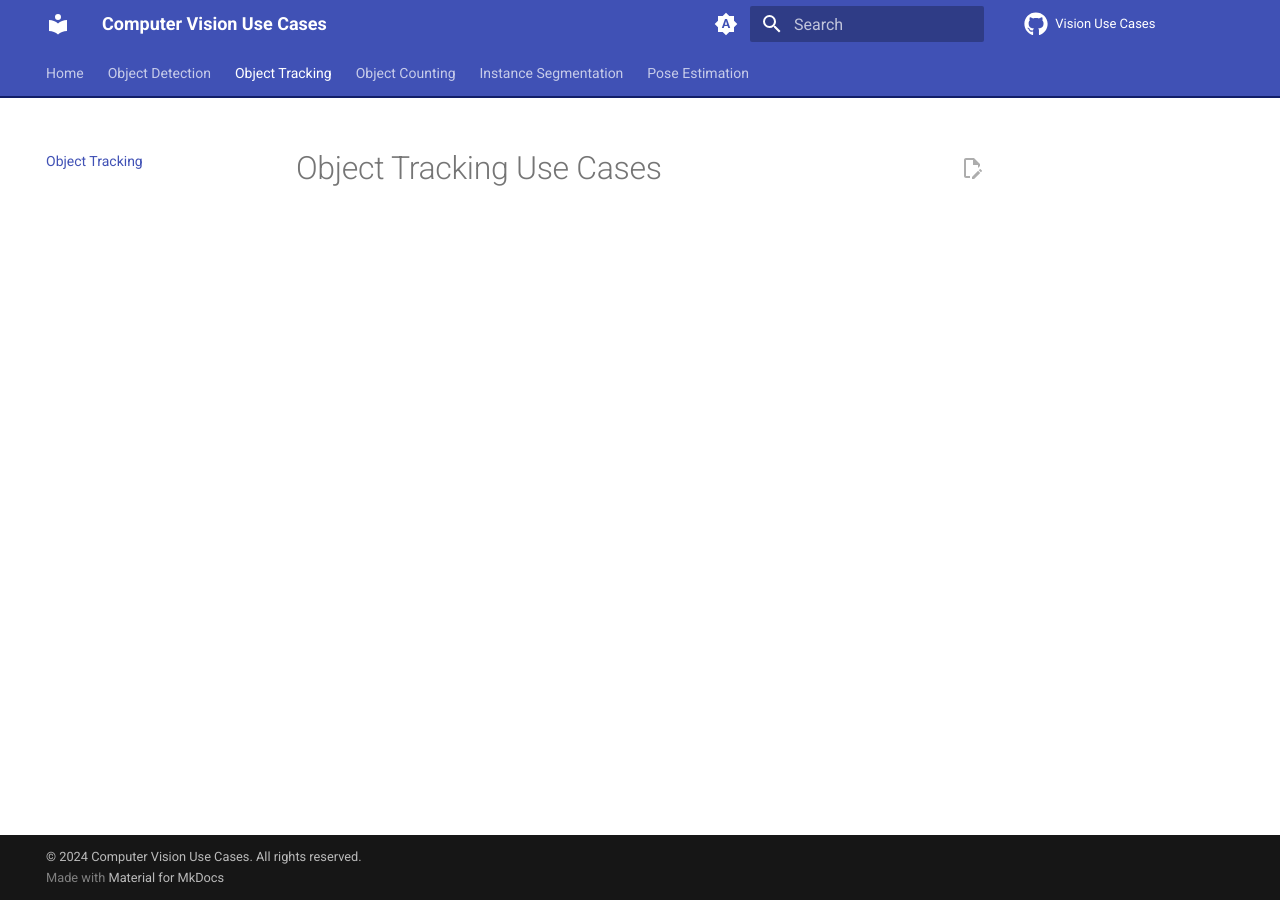
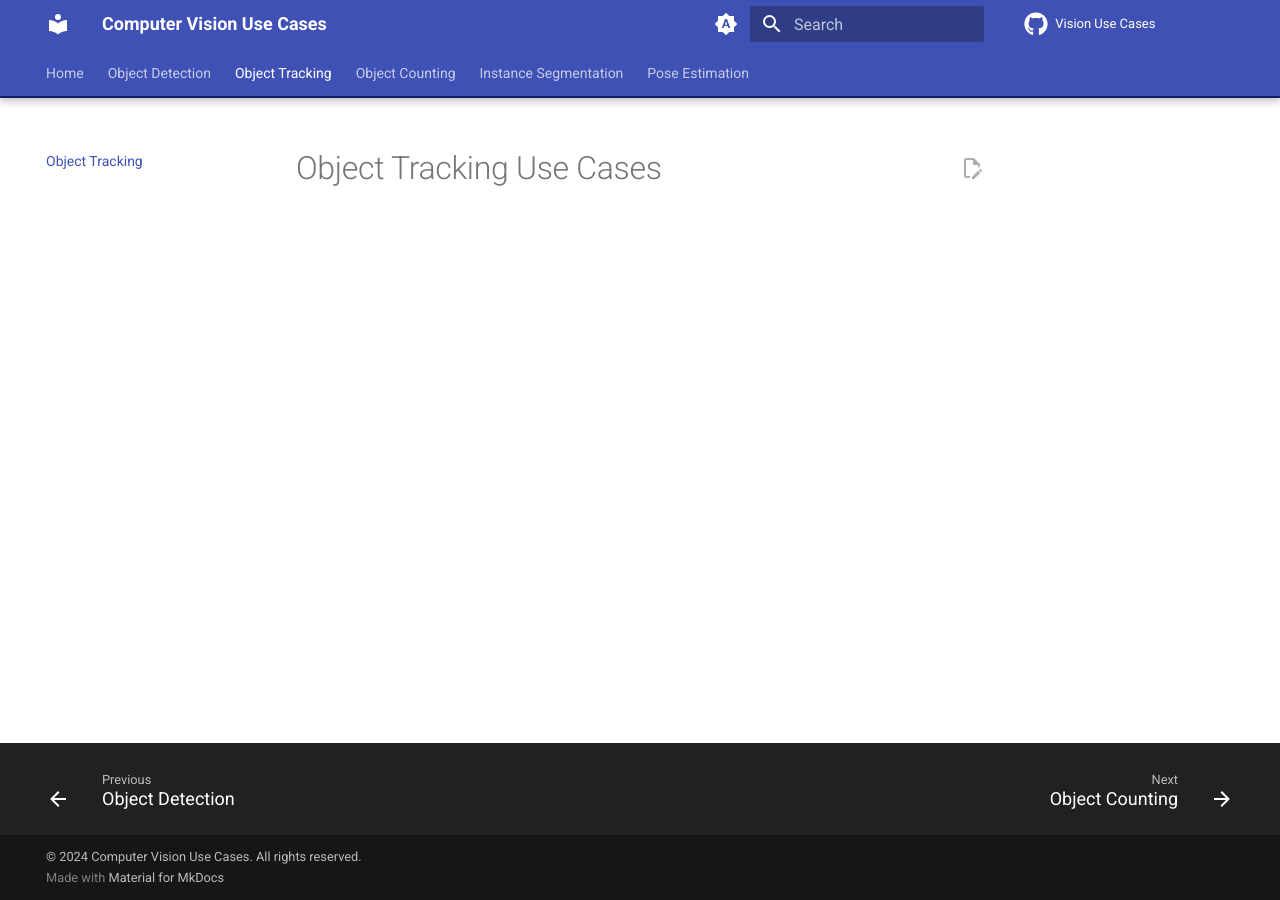
Before and after one commit to RizwanMunawar/visionusecases, an MkDocs documentation site: the page built from docs/object-tracking.md, in a window 1280 px wide. Built offline with MkDocs 1.6.1 and Material for MkDocs 9.7.7, drawn with Linux system fonts in a browser that asks for light colours; comment, search, counter and statistics services are not loaded.

Commit message:
Update mkdocs.yml

```diff
--- a/mkdocs.yml
+++ b/mkdocs.yml
@@ -58,13 +58,13 @@
     - toc.follow
     - navigation.top
     - navigation.tabs
-    # - navigation.tabs.sticky
-    # - navigation.prune
-    # - navigation.footer
-    # - navigation.tracking
-    # - navigation.instant
-    # - navigation.instant.progress
-    # - navigation.indexes
+    - navigation.tabs.sticky
+    - navigation.prune
+    - navigation.footer
+    - navigation.tracking
+    - navigation.instant
+    - navigation.instant.progress
+    - navigation.indexes
     - navigation.sections # navigation.expand or navigation.sections
     - content.tabs.link # all code tabs change simultaneously
 
```
